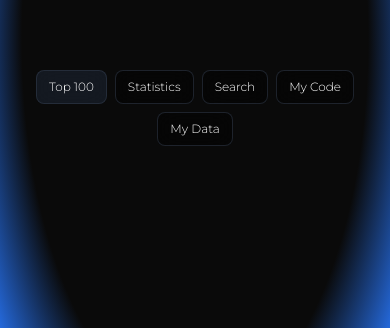
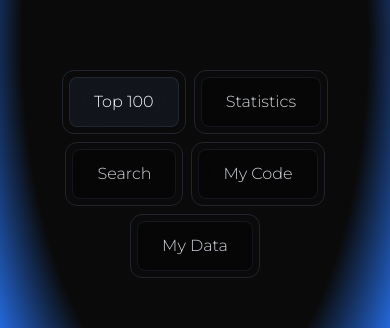
Before and after one commit to Jeremyliu-621/UFC-Elo-Calculator, a Next.js app in the folder frontend/: page / in a window 390 px wide. Shown: the part 130-458 px from the top of the page. Built offline with nearby package versions, Linux system fonts and the light colour scheme.

Commit message:
changed for better mobile comfort

```diff
--- a/frontend/components/DownloadsSocials.tsx
+++ b/frontend/components/DownloadsSocials.tsx
@@ -106,7 +106,44 @@ export default function DownloadsSocials() {
             Connect With Me
           </h2>
 
-          <div className="relative rounded-full border-[0.75px] border-gray-700/50 p-2 bg-black/40 backdrop-blur-md">
+          {/* Mobile: Free-flowing buttons without pill container */}
+          <div className="flex flex-wrap justify-center gap-3 md:hidden">
+            {socialLinks.map((link) => {
+              const Icon = link.icon;
+              return (
+                <Link
+                  key={link.name}
+                  href={link.href}
+                  target={link.href.startsWith('http') || link.href.startsWith('./') ? '_blank' : undefined}
+                  rel={link.href.startsWith('http') ? 'noopener noreferrer' : undefined}
+                  aria-label={link.ariaLabel}
+                  className="group relative rounded-xl border-[0.75px] border-gray-700/50 p-1.5 transition-all duration-300 cursor-pointer hover:scale-105"
+                >
+                  <GlowingEffect
+                    spread={20}
+                    glow={true}
+                    disabled={false}
+                    proximity={64}
+                    inactiveZone={0.7}
+                    borderWidth={1}
+                    movementDuration={2}
+                  />
+                  <div className={cn(
+                    "relative flex flex-col items-center justify-center gap-1.5 rounded-lg border-[0.75px] border-gray-700/30 bg-black/40 backdrop-blur-sm px-4 py-2.5 transition-all duration-300",
+                    "hover:bg-gray-800/30"
+                  )}>
+                    <Icon className="size-4 text-gray-300 group-hover:text-white transition-colors duration-300" />
+                    <span className="text-xs font-light text-gray-300 group-hover:text-white transition-colors duration-300" style={{ fontFamily: 'var(--font-montserrat)' }}>
+                      {link.name}
+                    </span>
+                  </div>
+                </Link>
+              );
+            })}
+          </div>
+
+          {/* Desktop: With pill container */}
+          <div className="hidden md:block relative rounded-full border-[0.75px] border-gray-700/50 p-2 bg-black/40 backdrop-blur-md">
             <div className="flex flex-wrap justify-center gap-3 px-4 py-3">
               {socialLinks.map((link) => {
                 const Icon = link.icon;
--- a/frontend/components/Navbar.tsx
+++ b/frontend/components/Navbar.tsx
@@ -1,28 +1,28 @@
-"use client"
+"use client";
 
-import { useState, useEffect } from 'react';
+import { useState, useEffect } from "react";
 import { cn } from "@/lib/utils";
 import { GlowingEffect } from "@/components/ui/glowing-effect";
 
 const navItems = [
-  { label: 'Top 100', href: '#elo' },
-  { label: 'Statistics', href: '#stats' },
-  { label: 'Search', href: '#search' },
-  { label: 'My Code', href: '#resources' },
-  { label: 'My Data', href: '#downloads' },
+  { label: "Top 100", href: "#elo" },
+  { label: "Statistics", href: "#stats" },
+  { label: "Search", href: "#search" },
+  { label: "My Code", href: "#resources" },
+  { label: "My Data", href: "#downloads" },
 ];
 
 export default function Navbar() {
-  const [activeSection, setActiveSection] = useState('elo'); // Default to 'elo' on initial load
+  const [activeSection, setActiveSection] = useState("elo"); // Default to 'elo' on initial load
 
   useEffect(() => {
     const handleScroll = () => {
-      const sections = ['elo', 'stats', 'search', 'resources', 'downloads'];
+      const sections = ["elo", "stats", "search", "resources", "downloads"];
       const scrollPosition = window.scrollY + window.innerHeight / 2;
 
       // If we're near the top of the page, default to 'elo'
       if (window.scrollY < 100) {
-        setActiveSection('elo');
+        setActiveSection("elo");
         return;
       }
 
@@ -30,7 +30,10 @@ export default function Navbar() {
         const element = document.getElementById(section);
         if (element) {
           const { offsetTop, offsetHeight } = element;
-          if (scrollPosition >= offsetTop && scrollPosition < offsetTop + offsetHeight) {
+          if (
+            scrollPosition >= offsetTop &&
+            scrollPosition < offsetTop + offsetHeight
+          ) {
             setActiveSection(section);
             break;
           }
@@ -38,27 +41,27 @@ export default function Navbar() {
       }
     };
 
-    window.addEventListener('scroll', handleScroll);
+    window.addEventListener("scroll", handleScroll);
     handleScroll(); // Initial check
 
-    return () => window.removeEventListener('scroll', handleScroll);
+    return () => window.removeEventListener("scroll", handleScroll);
   }, []);
 
   const handleNavClick = (href: string) => {
-    const id = href.replace('#', '');
+    const id = href.replace("#", "");
     const element = document.getElementById(id);
     if (element) {
-      element.scrollIntoView({ behavior: 'smooth', block: 'start' });
+      element.scrollIntoView({ behavior: "smooth", block: "start" });
     }
   };
 
   return (
     <nav className="relative z-20 w-full py-8 md:py-10">
       <div className="flex items-center justify-center">
-        {/* Mobile: Free-flowing buttons */}
+        {/* Mobile: Free-flowing buttons with nice styling */}
         <div className="flex items-center justify-center gap-2 flex-wrap px-2 md:hidden">
           {navItems.map((item) => {
-            const sectionId = item.href.replace('#', '');
+            const sectionId = item.href.replace("#", "");
             const isActive = activeSection === sectionId;
 
             return (
@@ -66,14 +69,40 @@ export default function Navbar() {
                 key={item.href}
                 onClick={() => handleNavClick(item.href)}
                 className={cn(
-                  "rounded-lg bg-black/40 backdrop-blur-md border border-gray-700/50 px-3 py-2 transition-all duration-300",
-                  "text-xs font-light text-white",
-                  "hover:bg-gray-800/40",
-                  isActive && "bg-gray-800/50"
+                  "relative rounded-xl border-[0.75px] border-gray-700/50 p-1.5 transition-all duration-300 cursor-pointer group",
+                  "hover:scale-105",
+                  isActive && "border-gray-700/50"
                 )}
-                style={{ fontFamily: 'var(--font-montserrat)' }}
               >
-                {item.label}
+                <GlowingEffect
+                  spread={20}
+                  glow={true}
+                  disabled={false}
+                  proximity={64}
+                  inactiveZone={0.7}
+                  borderWidth={1}
+                  movementDuration={2}
+                />
+                <div
+                  className={cn(
+                    "relative flex items-center justify-center rounded-lg border-[0.75px] border-gray-700/30 bg-black/40 backdrop-blur-sm px-6 py-3 transition-all duration-300",
+                    isActive
+                      ? "bg-gray-800/40 backdrop-blur-md border-gray-700/40"
+                      : "hover:bg-gray-800/30"
+                  )}
+                >
+                  <span
+                    className={cn(
+                      "text-base font-light transition-colors duration-300",
+                      isActive
+                        ? "text-white"
+                        : "text-gray-300 group-hover:text-white"
+                    )}
+                    style={{ fontFamily: "var(--font-montserrat)" }}
+                  >
+                    {item.label}
+                  </span>
+                </div>
               </button>
             );
           })}
@@ -83,7 +112,7 @@ export default function Navbar() {
         <div className="hidden md:block relative rounded-2xl bg-black/40 backdrop-blur-md border border-gray-700/50 shadow-lg px-5 py-4">
           <div className="flex items-center justify-center gap-4">
             {navItems.map((item) => {
-              const sectionId = item.href.replace('#', '');
+              const sectionId = item.href.replace("#", "");
               const isActive = activeSection === sectionId;
 
               return (
@@ -105,12 +134,14 @@ export default function Navbar() {
                     borderWidth={1}
                     movementDuration={2}
                   />
-                  <div className={cn(
-                    "relative flex items-center justify-center rounded-lg border-[0.75px] border-gray-700/30 bg-black/40 backdrop-blur-sm px-6 py-3 transition-all duration-300",
-                    isActive
-                      ? "bg-gray-800/40 backdrop-blur-md border-gray-700/40"
-                      : "hover:bg-gray-800/30"
-                  )}>
+                  <div
+                    className={cn(
+                      "relative flex items-center justify-center rounded-lg border-[0.75px] border-gray-700/30 bg-black/40 backdrop-blur-sm px-6 py-3 transition-all duration-300",
+                      isActive
+                        ? "bg-gray-800/40 backdrop-blur-md border-gray-700/40"
+                        : "hover:bg-gray-800/30"
+                    )}
+                  >
                     <span
                       className={cn(
                         "text-base font-light transition-colors duration-300",
@@ -118,7 +149,7 @@ export default function Navbar() {
                           ? "text-white"
                           : "text-gray-300 group-hover:text-white"
                       )}
-                      style={{ fontFamily: 'var(--font-montserrat)' }}
+                      style={{ fontFamily: "var(--font-montserrat)" }}
                     >
                       {item.label}
                     </span>
```
